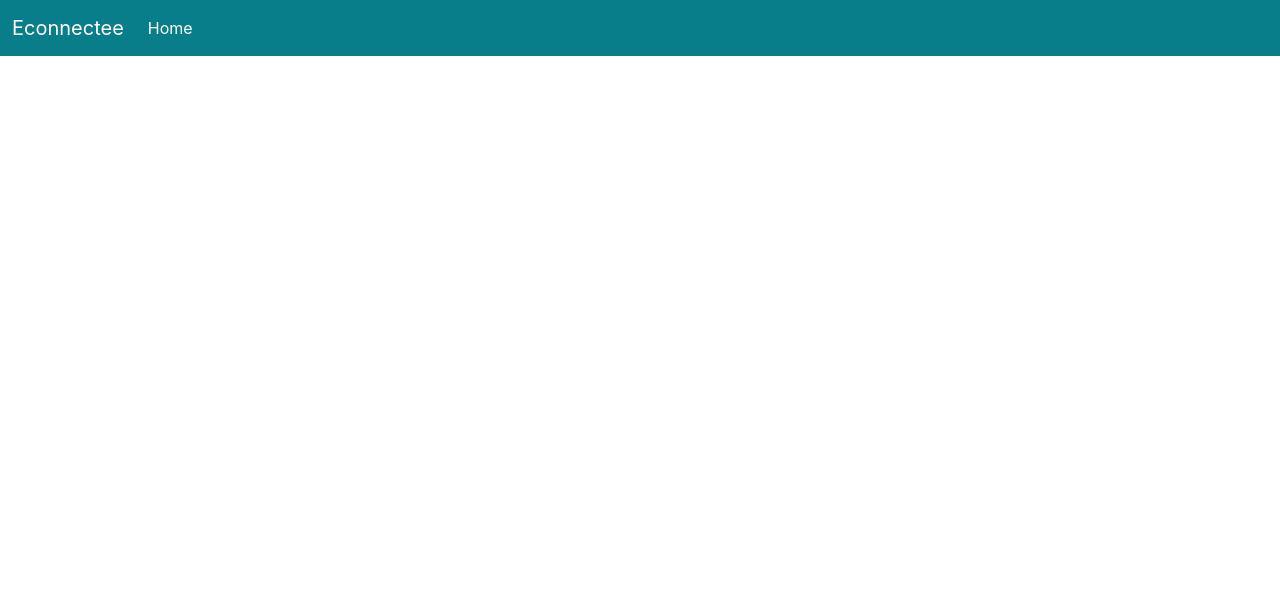
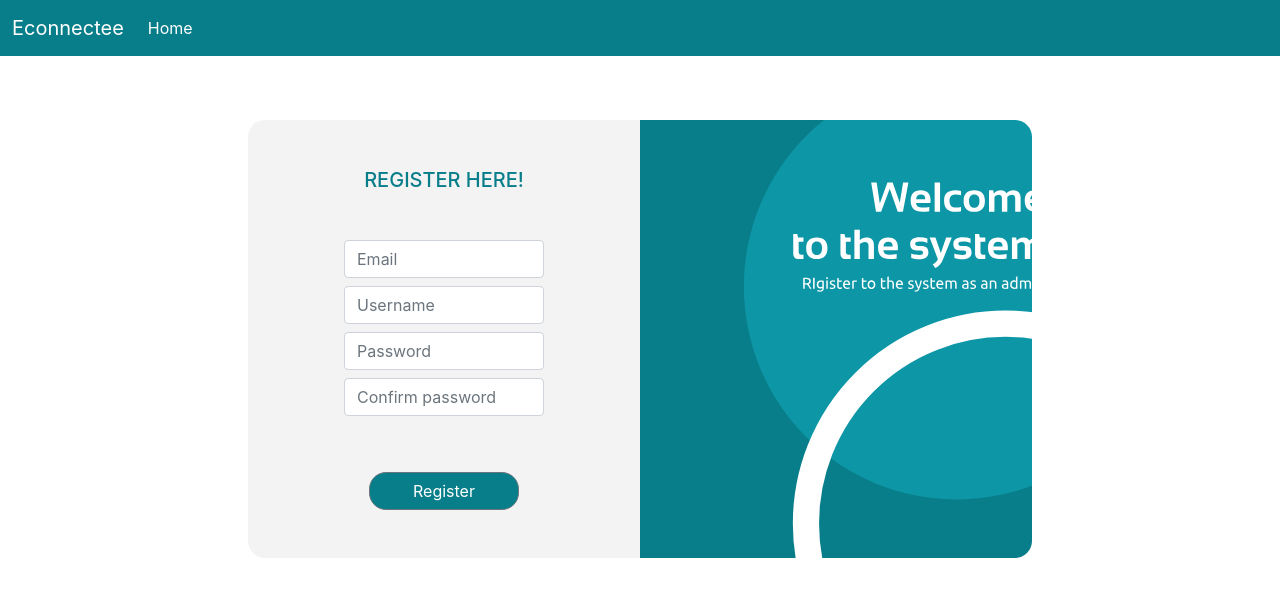
Before and after one commit to CandyPanda-LS/EconnecteeBackup, a React (Create React App) app: page /adminReg in a window 1280 px wide. Shown: the top 596 px of the page. Built offline with nearby package versions, Linux system fonts and the light colour scheme.

Commit message:
admin reg

```diff
--- /dev/null
+++ b/src/pages/AdminRegistrationPage/AdminRegistrationPage.css
@@ -0,0 +1,30 @@
+.RegistrationPageColTwo{
+    background-image: url("../../assets/RegistrationPagSVG/registrationPage.svg");
+    background-repeat: no-repeat;
+    background-size: cover;
+    color: #FFFFFF;
+    border-radius: 0px 17px 17px  0px;
+}
+
+.RegistrationPageColOne{
+    background-color: #F3F3F3;
+    color: #087E8B;
+    border-radius:  17px 0px 0px 17px ;
+}
+
+.RegistrationPageCard{
+    padding: 5%;
+}
+
+.RegistrationPageRow{
+    justify-content: center;
+}
+
+@media screen and (max-width: 800px) {
+    .RegistrationPageColOne{
+        border-radius: 17px 17px 17px 17px;
+    }
+    .RegistrationPageColTwo{
+        display: none;
+    }
+}
--- /dev/null
+++ b/src/pages/AdminRegistrationPage/AdminRegistrationPage.js
@@ -0,0 +1,54 @@
+import React, {Component} from 'react';
+import './AdminRegistrationPage.css'
+import {Button, Form, FormGroup, Input} from "reactstrap";
+
+class AdminRegistrationPage extends Component {
+    render() {
+        return (
+            <div>
+                <div className="RegistrationPageCard">
+                    <div className="row RegistrationPageRow">
+                        <div className="col-md-4 RegistrationPageColOne p-5">
+
+                            <div className="container text-center">
+                                <div className="container mb-3">
+                                    <h5>REGISTER HERE!</h5>
+                                </div>
+                                <div className="container mt-5">
+                                    <Form>
+                                        <FormGroup className="mt-2">
+                                            <Input type="email" name="email" id="email" placeholder="Email"/>
+                                        </FormGroup>
+                                        <FormGroup className="mt-2">
+                                            <Input type="text" name="username" id="username" placeholder="Username"/>
+                                        </FormGroup>
+                                        <FormGroup className="mt-2">
+                                            <Input type="password" name="password" id="password" placeholder="Password"/>
+                                        </FormGroup>
+                                        <FormGroup className="mt-2">
+                                            <Input type="password" name="cpassword" id="cpassword" placeholder="Confirm password"/>
+                                        </FormGroup>
+
+                                        <FormGroup className="mt-5">
+                                            <Button className="mt-2 loginBtn">
+                                                Register
+                                            </Button>
+                                        </FormGroup>
+
+
+                                    </Form>
+                                </div>
+                            </div>
+
+                        </div>
+                        <div className="col-md-4 RegistrationPageColTwo p-5">
+
+                        </div>
+                    </div>
+                </div>
+            </div>
+        );
+    }
+}
+
+export default AdminRegistrationPage;
--- a/src/routes/index.js
+++ b/src/routes/index.js
@@ -2,6 +2,7 @@ import React, { Component } from "react";
 import { BrowserRouter as Router, Route } from "react-router-dom";
 import NavbarComponent from "../common/NavbarComponent/NavbarComponent";
 import EmployeeLoginPage from "../pages/EmployeeLoginPage/EmployeeLoginPage";
+import AdminRegistrationPage from "../pages/AdminRegistrationPage/AdminRegistrationPage";
 
 export default class index extends Component {
   render() {
@@ -9,7 +10,9 @@ export default class index extends Component {
       <div>
         <NavbarComponent/>
         <Router>
-          <Route path="/" exact component={EmployeeLoginPage} />
+            <Route path="/" exact component={EmployeeLoginPage} />
+            <Route path="/adminReg" exact component={AdminRegistrationPage} />
+
         </Router>
       </div>
     );
```
Also changed, not shown: src/assets/RegistrationPagSVG/registrationPage.svg (added).
